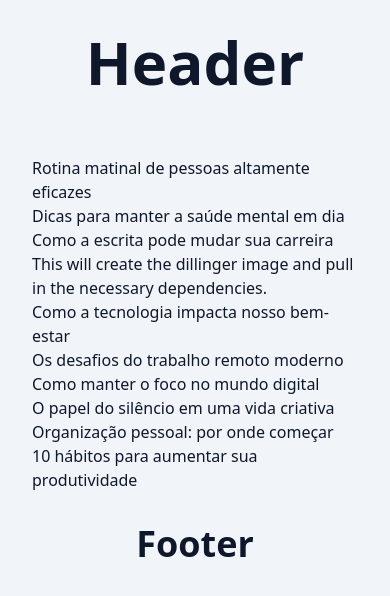
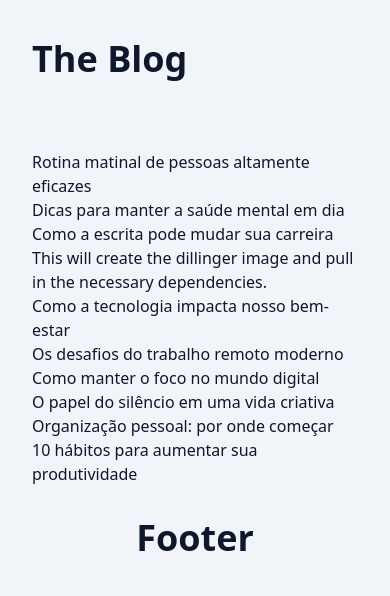
Before and after one commit to Thiagofrf/next-blog, a Next.js app: page / in a window 390 px wide. Shown: the top 596 px of the page. Built offline with nearby package versions, Linux system fonts and the light colour scheme.

Commit message:
feat: create header and learn tailwind responsive breakpoints

```diff
--- a/src/app/page.tsx
+++ b/src/app/page.tsx
@@ -1,4 +1,5 @@
 import { Container } from "@/components/Container/Container";
+import { Header } from "@/components/Header/Header";
 import PostsList from "@/components/PostsList/PostsList";
 import { SpinLoader } from "@/components/SpinLoader/SpinLoader";
 import { Suspense } from "react";
@@ -6,9 +7,7 @@
 export default async function HomePage() {
   return (
     <Container>
-      <header>
-        <h1 className="text-6xl font-bold text-center py-8">Header</h1>
-      </header>
+      <Header />
 
       <Suspense fallback={<SpinLoader />}>
         <PostsList />
--- /dev/null
+++ b/src/components/Header/Header.tsx
@@ -0,0 +1,18 @@
+import clsx from "clsx"
+
+export function Header() {
+    return (
+        <header>
+            <h1 className={clsx(
+                "text-4xl/normal font-extrabold py-8",
+                "sm:text-5xl/normal sm:py-10",
+                "md:text-6xl/normal md:py-11",
+                "lg:text-7xl/normal md:py-12"
+            )}>
+                <a href="#">
+                    The Blog
+                </a>
+            </h1>
+        </header>
+    )
+}
```
